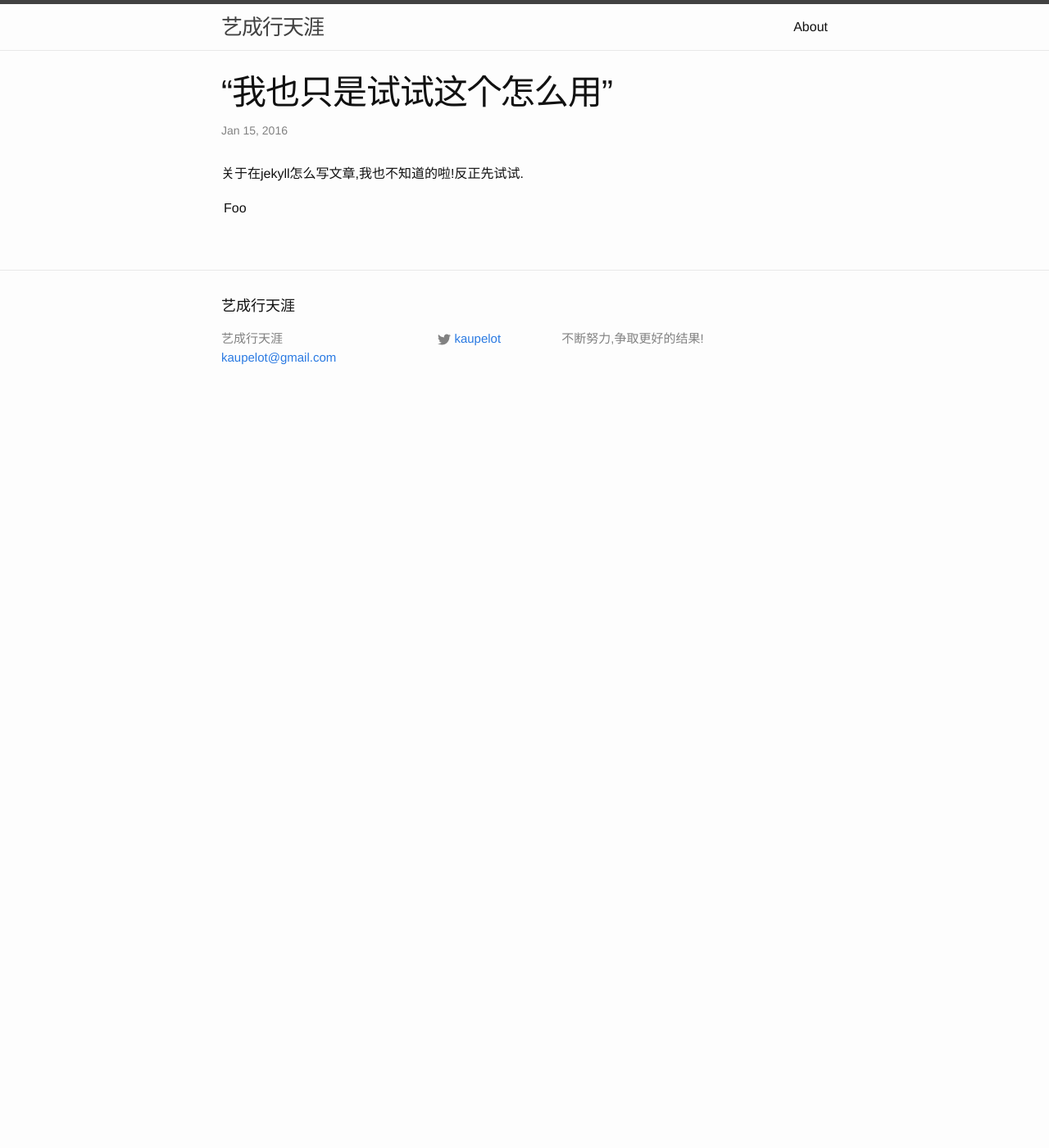
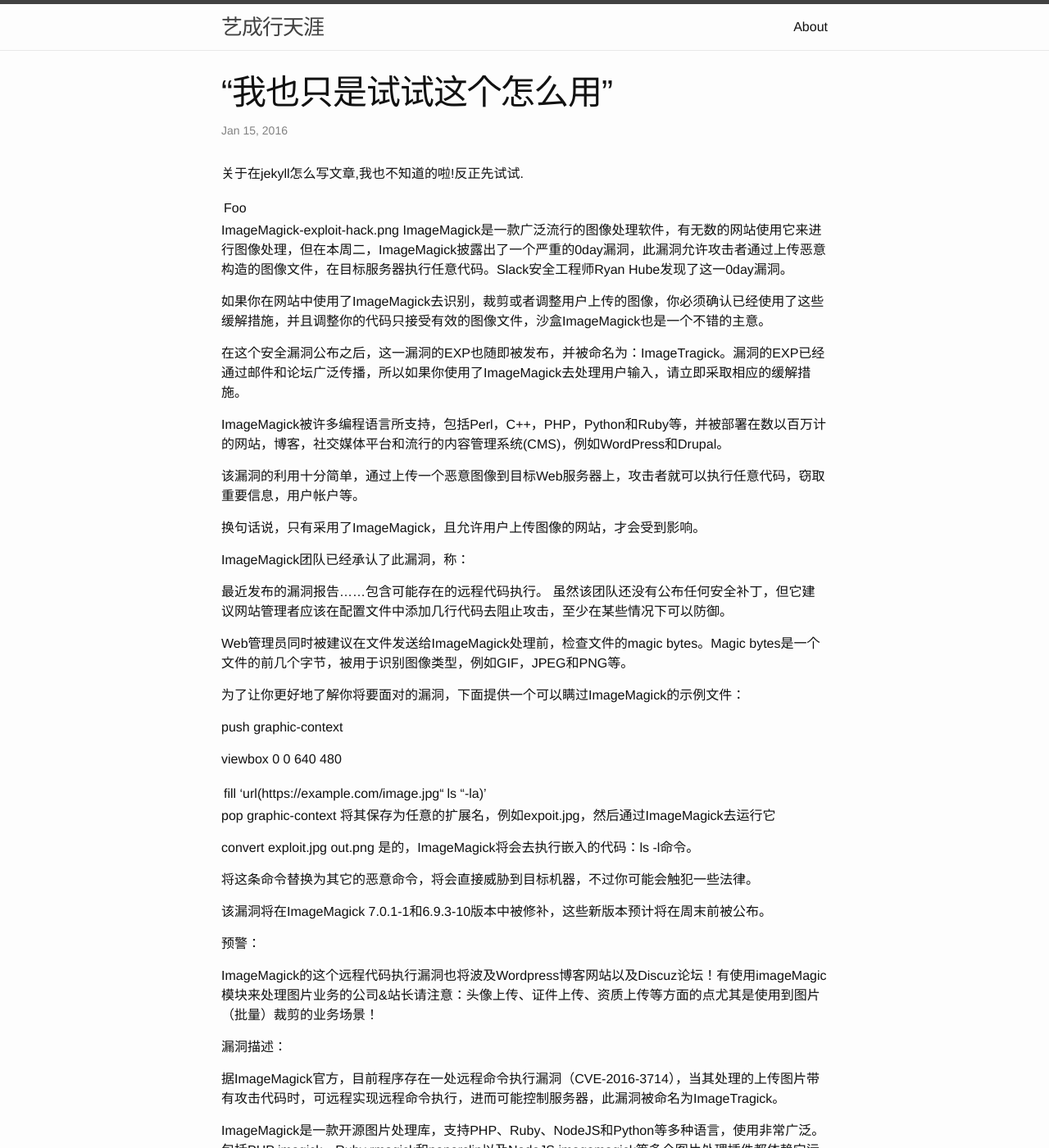
Before and after one commit to CJayHe/kaupelot.github.io, a Jekyll site: the page built from _posts/2016-01-15-my-first-blog.markdown, in a window 1280 px wide and 1400 px high. Shown: the whole window at 82% size. Built offline with Jekyll 4.4.1, drawn with Linux system fonts in a browser that asks for light colours; some of the changed text lies outside the part shown.

Commit message:
test paste effort

```diff
--- a/_posts/2016-01-15-my-first-blog.markdown
+++ b/_posts/2016-01-15-my-first-blog.markdown
@@ -10,3 +10,89 @@ categories: jekyll update
         <td>Foo</td>
     </tr>
 </table>
+
+ImageMagick-exploit-hack.png
+ImageMagick是一款广泛流行的图像处理软件，有无数的网站使用它来进行图像处理，但在本周二，ImageMagick披露出了一个严重的0day漏洞，此漏洞允许攻击者通过上传恶意构造的图像文件，在目标服务器执行任意代码。Slack安全工程师Ryan Hube发现了这一0day漏洞。
+
+
+如果你在网站中使用了ImageMagick去识别，裁剪或者调整用户上传的图像，你必须确认已经使用了这些缓解措施，并且调整你的代码只接受有效的图像文件，沙盒ImageMagick也是一个不错的主意。
+
+在这个安全漏洞公布之后，这一漏洞的EXP也随即被发布，并被命名为：ImageTragick。漏洞的EXP已经通过邮件和论坛广泛传播，所以如果你使用了ImageMagick去处理用户输入，请立即采取相应的缓解措施。
+
+ImageMagick被许多编程语言所支持，包括Perl，C++，PHP，Python和Ruby等，并被部署在数以百万计的网站，博客，社交媒体平台和流行的内容管理系统(CMS)，例如WordPress和Drupal。
+
+该漏洞的利用十分简单，通过上传一个恶意图像到目标Web服务器上，攻击者就可以执行任意代码，窃取重要信息，用户帐户等。
+
+换句话说，只有采用了ImageMagick，且允许用户上传图像的网站，才会受到影响。
+
+ImageMagick团队已经承认了此漏洞，称：
+
+最近发布的漏洞报告……包含可能存在的远程代码执行。
+虽然该团队还没有公布任何安全补丁，但它建议网站管理者应该在配置文件中添加几行代码去阻止攻击，至少在某些情况下可以防御。
+
+Web管理员同时被建议在文件发送给ImageMagick处理前，检查文件的magic bytes。Magic bytes是一个文件的前几个字节，被用于识别图像类型，例如GIF，JPEG和PNG等。
+
+为了让你更好地了解你将要面对的漏洞，下面提供一个可以瞒过ImageMagick的示例文件：
+
+push graphic-context
+
+viewbox 0 0 640 480
+
+fill ‘url(https://example.com/image.jpg“|ls “-la)’
+
+pop graphic-context
+将其保存为任意的扩展名，例如expoit.jpg，然后通过ImageMagick去运行它
+
+convert exploit.jpg out.png
+是的，ImageMagick将会去执行嵌入的代码：ls -l命令。
+
+将这条命令替换为其它的恶意命令，将会直接威胁到目标机器，不过你可能会触犯一些法律。
+
+该漏洞将在ImageMagick 7.0.1-1和6.9.3-10版本中被修补，这些新版本预计将在周末前被公布。
+
+预警：
+
+ImageMagick的这个远程代码执行漏洞也将波及Wordpress博客网站以及Discuz论坛！有使用imageMagic模块来处理图片业务的公司&站长请注意：头像上传、证件上传、资质上传等方面的点尤其是使用到图片（批量）裁剪的业务场景！
+
+漏洞描述：
+
+据ImageMagick官方，目前程序存在一处远程命令执行漏洞（CVE-2016-3714），当其处理的上传图片带有攻击代码时，可远程实现远程命令执行，进而可能控制服务器，此漏洞被命名为ImageTragick。
+
+ImageMagick是一款开源图片处理库，支持PHP、Ruby、NodeJS和Python等多种语言，使用非常广泛。包括PHP imagick、Ruby rmagick和paperclip以及NodeJS imagemagick等多个图片处理插件都依赖它运行。
+
+可能的影响范围包括各类流行的内容管理系统（CMS）。
+
+影响影响范围：
+
+1、调用ImageMagick的库实现图片处理和渲染的应用。
+
+ImageMagick 为多种语言提供了api。
+
+2、很多流行的内容管理系统（CMS）使用了ImageMagick ，例如 WordPress 的图片处理插件已被证实存在远程命令执行的漏洞（Author 及以上权限用户执行）。
+
+其他例如MediaWiki、phpBB和vBulletin 使用了ImageMagick 库生成缩略图，还有一些程序如LyX使用ImageMagick转换图片格式。以上应用可能受到此漏洞影响。
+
+3、如果通过shell 中的convert 命令实现一些图片处理功能，也会受到此漏洞影响。
+
+漏洞等级：
+
+高危
+
+解决方案：官方方案
+
+通过配置策略文件暂时禁用ImageMagick，可在 “/etc/ImageMagick/policy.xml” 文件中添加如下代码：
+
+<policymap>
+  <policy domain="coder" rights="none" pattern="EPHEMERAL" />
+  <policy domain="coder" rights="none" pattern="URL" />
+  <policy domain="coder" rights="none" pattern="HTTPS" />
+  <policy domain="coder" rights="none" pattern="MVG" />
+  <policy domain="coder" rights="none" pattern="MSL" />
+</policymap>
+更多信息：
+
+imagetragick.com ： ImageMagick Is On Fire — CVE-2016–3714 TL;DR
+
+漏洞本地检测POC ：GitHub
+
+ * 原文链接：thehackernews，theregister，watcher编译，转载请注明来自FreeBuf黑客与极客（FreeBuf.COM）
```
